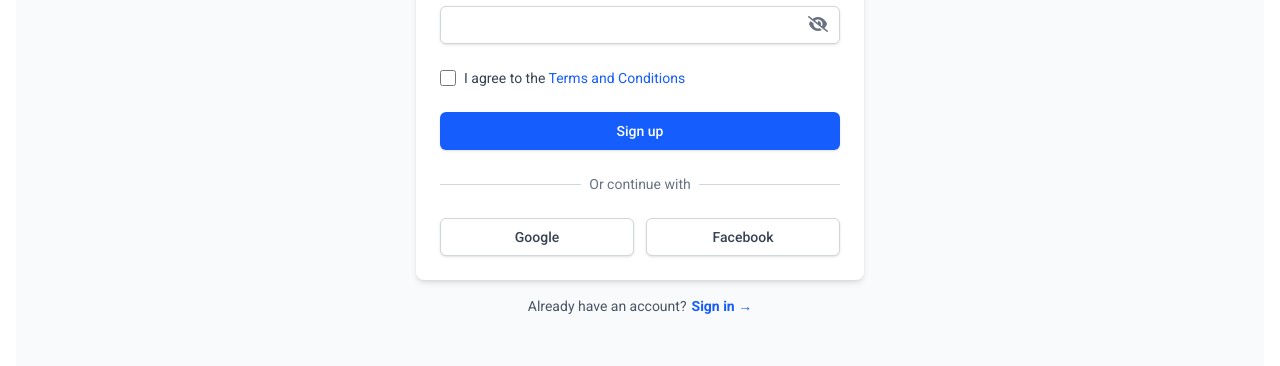
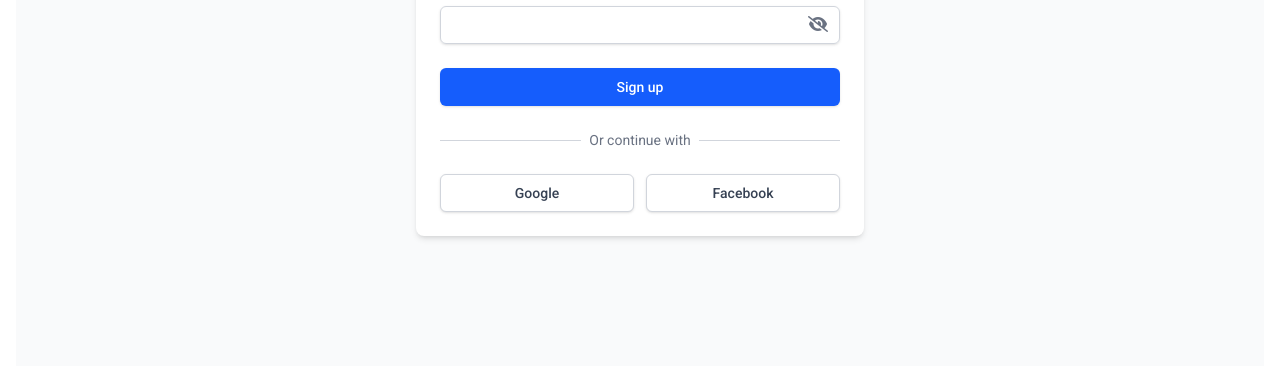
Before and after one commit to PawDevUK/ecommerce-scraper, a Next.js app: page /signup in a window 1280 px wide. Shown: the part 505-871 px from the top of the page. Built offline with nearby package versions, Linux system fonts and the light colour scheme; no server answers; the database is empty.

Commit message:
refactor: remove terms and conditions checkbox from SignUpPage

```diff
--- a/app/signup/page.tsx
+++ b/app/signup/page.tsx
@@ -20,12 +20,6 @@
 
 		if (password !== confirmPassword) {
 			setError('Passwords do not match!');
-			setIsLoading(false);
-			return;
-		}
-
-		if (!terms) {
-			setError('Please accept the terms and conditions');
 			setIsLoading(false);
 			return;
 		}
@@ -131,22 +125,6 @@
 							</button>
 						</div>
 					</div>
-					<div className='flex items-center'>
-						<input
-							id='terms'
-							name='terms'
-							type='checkbox'
-							className='h-4 w-4 text-blue-600 focus:ring-blue-500 border-gray-300 rounded'
-							checked={terms}
-							onChange={(e) => setTerms(e.target.checked)}
-						/>
-						<label htmlFor='terms' className='ml-2 block text-sm text-gray-700'>
-							I agree to the{' '}
-							<a href='#' className='text-blue-600 hover:underline'>
-								Terms and Conditions
-							</a>
-						</label>
-					</div>
 					<div>
 						<button
 							type='submit'
@@ -179,12 +157,6 @@
 					</div>
 				</div>
 			</div>
-			<p className='mt-4 text-center text-sm text-gray-600'>
-				Already have an account?
-				<a href='/signin' className='text-blue-600 hover:underline font-bold ml-[5px]'>
-					Sign in →
-				</a>
-			</p>
 		</div>
 	);
 }
```
